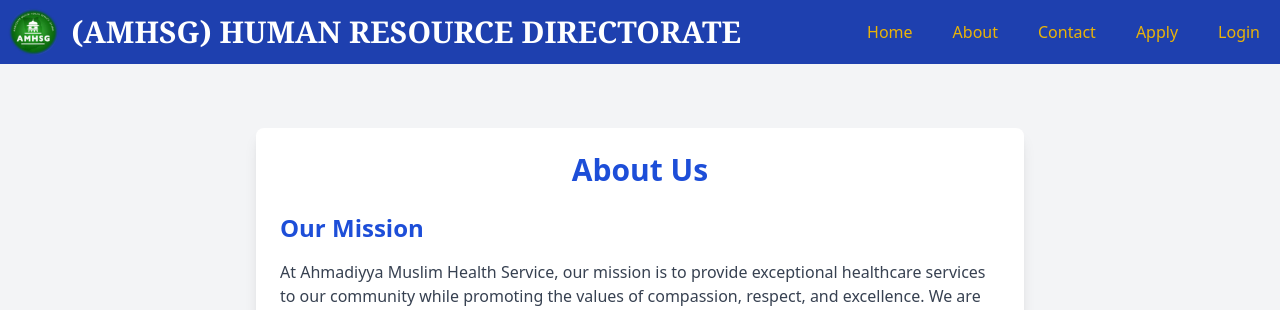
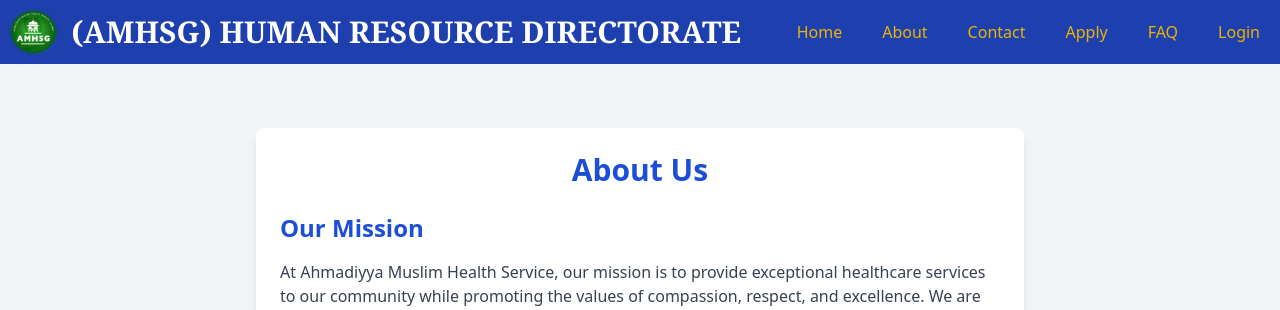
Before and after one commit to wisdomdzontoh/AMHSG-EMPLOYMENT-PORTAL-DJANGO, a Django app: page /about-us in a window 1280 px wide. Shown: the top 310 px of the page. Run offline with Django 5.2, Linux system fonts and the light colour scheme; style sheets or scripts are compiled from the project's sources; some libraries are stand-ins or nearby versions.

Commit message:
updates added again for menu

```diff
--- a/templates/authentication/base.html
+++ b/templates/authentication/base.html
@@ -99,6 +99,11 @@
             >Apply</a
           >
           <a
+            href="#"
+            class="nav-link block text-yellow-500 hover:text-blue-600 font-medium py-2 px-3"
+            >FAQ</a
+          >
+          <a
             href="{% url 'my-login' %}"
             class="nav-link block text-yellow-500 hover:text-blue-600 font-medium py-2 px-3"
             >Login</a
```
